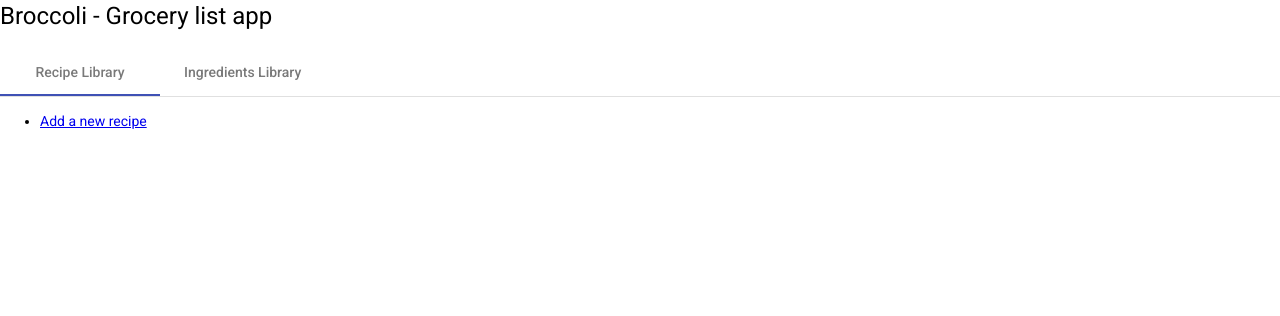
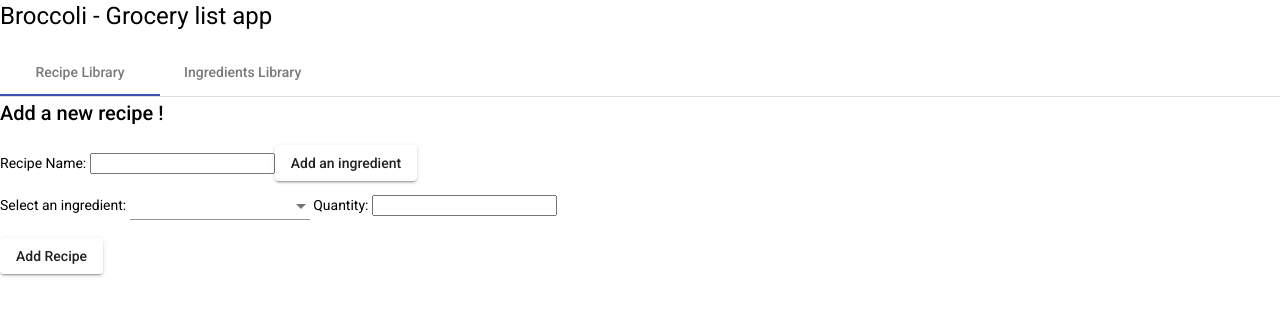
Before and after one commit to jihyunyang12/broccoli-app, an Angular app in the folder angular-frontend/: page /recipe/recipeForm in a window 1280 px wide. Shown: the top 316 px of the page. Built offline with nearby package versions, Linux system fonts and the light colour scheme.

Commit message:
Adding a new recipe

```diff
--- a/angular-frontend/src/app/services/recipe/recipe.service.ts
+++ b/angular-frontend/src/app/services/recipe/recipe.service.ts
@@ -23,4 +23,15 @@ export class RecipeService {
     );
   }
 
+  addRecipe(recipe: Recipe): void {
+
+    recipe.id = this.getRecipeID(RECIPES);
+    RECIPES.push(recipe);
+    console.log(RECIPES);
+  }
+
+  getRecipeID(RECIPES): number {
+    return RECIPES.length+1;
+  }
+
 }
--- a/angular-frontend/src/app/views/ingredients-form/ingredients-form.component.html
+++ b/angular-frontend/src/app/views/ingredients-form/ingredients-form.component.html
@@ -1,7 +1,7 @@
 
 <h2>Add a new ingredient</h2>
 
-<form [formGroup]="ingredientsForm" (ngSubmit)="onSubmit()">
+<form [formGroup]="ingredientsForm">
 
   <div>
     <label for="name">
@@ -23,6 +23,6 @@
     </label>
     <input id="category" type="text" formControlName="category">
   </div>
-  <button class="button" type="submit">Add Ingredients</button>
+  <button mat-raised-button class="button" type="button" (click)="onSubmit()" routerLink="/ingredients" >Add Ingredients</button>
 
 </form>
--- a/angular-frontend/src/app/views/ingredients-list/ingredients-list.component.html
+++ b/angular-frontend/src/app/views/ingredients-list/ingredients-list.component.html
@@ -6,10 +6,6 @@
   </li>
 </ul>
 
-<nav>
-  <ul>
-    <li><a routerLink="/ingredients/ingredientsForm">Add a new ingredient</a></li>
-  </ul>
-</nav>
+<button mat-raised-button type="button" routerLink="/ingredients/ingredientsForm">Add a new ingredient</button>
 
 <router-outlet></router-outlet>
--- a/angular-frontend/src/app/views/recipe-card/recipe-card.component.html
+++ b/angular-frontend/src/app/views/recipe-card/recipe-card.component.html
@@ -1,3 +1,7 @@
+<nav>
+    <button mat-raised-button type="button" routerLink="/recipe/recipeForm">Add a new recipe</button>
+</nav>
+
 <div class="content" fxLayout="row wrap" fxLayoutGap="16px grid">
     <div fxFlex="25%" fxFlex.xs="100%" fxFlex.sm="33%" *ngFor="let recipe of recipes">
       <mat-card class="mat-elevation-z4" >
--- a/angular-frontend/src/app/views/recipe-detail/recipe-detail.component.html
+++ b/angular-frontend/src/app/views/recipe-detail/recipe-detail.component.html
@@ -9,11 +9,3 @@
     </li>
   </ul>
 </div>
-
-<nav>
-  <ul>
-    <li><a routerLink="/recipe/recipeForm">Add a new recipe</a></li>
-  </ul>
-</nav>
-
-<router-outlet></router-outlet>
--- a/angular-frontend/src/app/views/recipe-form/recipe-form.component.html
+++ b/angular-frontend/src/app/views/recipe-form/recipe-form.component.html
@@ -1,5 +1,5 @@
 
-<h2>Add a new recipe</h2>
+<h2>Add a new recipe !</h2>
 
 <form [formGroup]="recipeForm">
 
@@ -8,14 +8,14 @@
     </label>
     <input formControlName="recipeName" />
 
-    <ng-container formArrayName="ingredientsListForm">
-        <button (click)="addIngredientsListForm()"> Add an ingredient </button>
-        <div *ngFor="let _ of ingredientsListForm.controls; index as i">
+    <ng-container formArrayName="ingredientsList">
+        <button mat-raised-button (click)="addingredientsList()"> Add an ingredient </button>
+        <div *ngFor="let _ of ingredientsList.controls; index as i">
             <ng-container [formGroupName]="i">
                 Select an ingredient:
                 <mat-form-field>
-                    <mat-select matNativeControl  formControlName="ingredientsName" name="ingredientsName">
-                      <mat-option *ngFor="let ingredient of ingredients" [value]="ingredient.ingredientsName">
+                    <mat-select matNativeControl  formControlName="ingredient" name="ingredient">
+                      <mat-option *ngFor="let ingredient of ingredients" [value]="ingredient">
                         {{ingredient.ingredientsName}}
                       </mat-option>
                     </mat-select>
@@ -27,4 +27,6 @@
             </ng-container>
         </div>
     </ng-container>
-  </form>
+
+    <button mat-raised-button type="button" (click) ="onSubmit()" routerLink="/recipe" >Add Recipe</button>
+</form>
--- a/angular-frontend/src/app/views/recipe-form/recipe-form.component.ts
+++ b/angular-frontend/src/app/views/recipe-form/recipe-form.component.ts
@@ -4,7 +4,7 @@ import { FormControl, Validators, FormGroup, FormArray } from '@angular/forms';
 import { IngredientsItem } from '../..//models/ingredients-item/ingredients-item';
 import { Ingredients } from '../../models/ingredients/ingredients';
 import { IngredientsService } from '../../services/ingredients/ingredients.service';
-
+import { RecipeService } from '../../services/recipe/recipe.service';
 
 @Component({
   selector: 'app-recipe-form',
@@ -16,35 +16,51 @@ export class RecipeFormComponent implements OnInit {
   recipe: Recipe;
 
   recipeForm;
-  ingredientsListForm;
-
+  ingredientsList;
+  //ingredientsList: IngredientsItem[];
   ingredients : Ingredients[];
 
-  constructor(private ingredientsService: IngredientsService) { }
+  constructor(private ingredientsService: IngredientsService, private recipeService: RecipeService) {
 
-  ngOnInit(): void {
     this.recipeForm = new FormGroup({
       recipeName: new FormControl(''),
-      ingredientsListForm: new FormArray([
+      ingredientsList: new FormArray([
         new FormGroup({
-          ingredientsName: new FormControl(''),
+          ingredient: new FormControl(''),
           qty: new FormControl('')
         })
       ])
     });
 
-    this.ingredientsListForm = this.recipeForm.get('ingredientsListForm') as FormArray;
+  }
+
+  ngOnInit(): void {
+
+    this.ingredientsList = this.recipeForm.get('ingredientsList') as FormArray;
     this.getIngredients();
   }
 
-  addIngredientsListForm() {
-    const ingredientsName = new FormControl('');
+  addingredientsList() {
+    const ingredient = new FormControl('');
     const qty = new FormControl('');
-    const group = new FormGroup({ingredientsName, qty});
-    this.ingredientsListForm.push(group);
+    const group = new FormGroup({ingredient, qty});
+    this.ingredientsList.push(group);
   }
 
   getIngredients(): void {
     this.ingredientsService.getIngredients().subscribe(ingredients => this.ingredients = ingredients);
   }
+
+  onSubmit(): void{
+    console.log("add recipe submit")
+    this.addRecipe();
+    console.log(this.recipeForm.value.recipeName);
+  }
+  addRecipe(): void{
+
+    this.recipe = this.recipeForm.value;
+
+
+    this.recipeService.addRecipe(this.recipe);
+  }
 }
```
Also changed, not shown: angular-frontend/src/app/app-routing.module.ts (+4 -3 lines).
